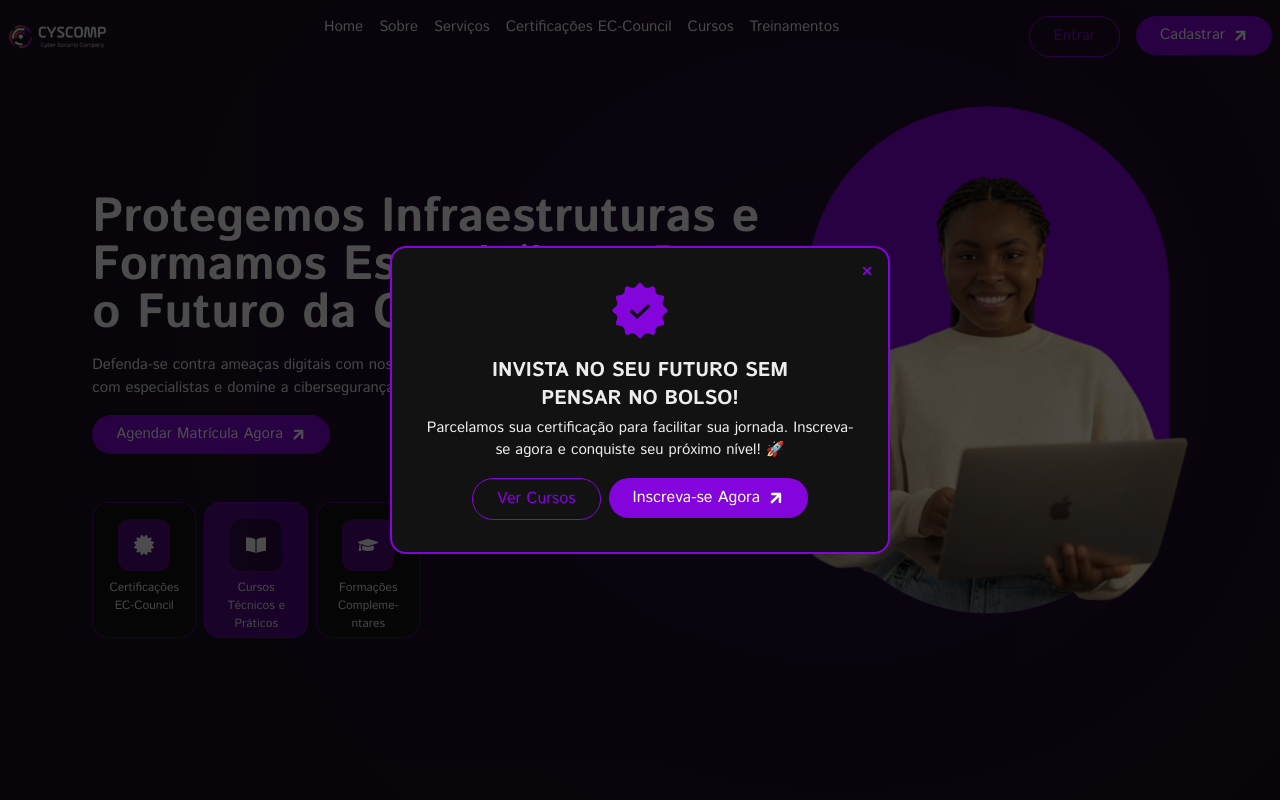
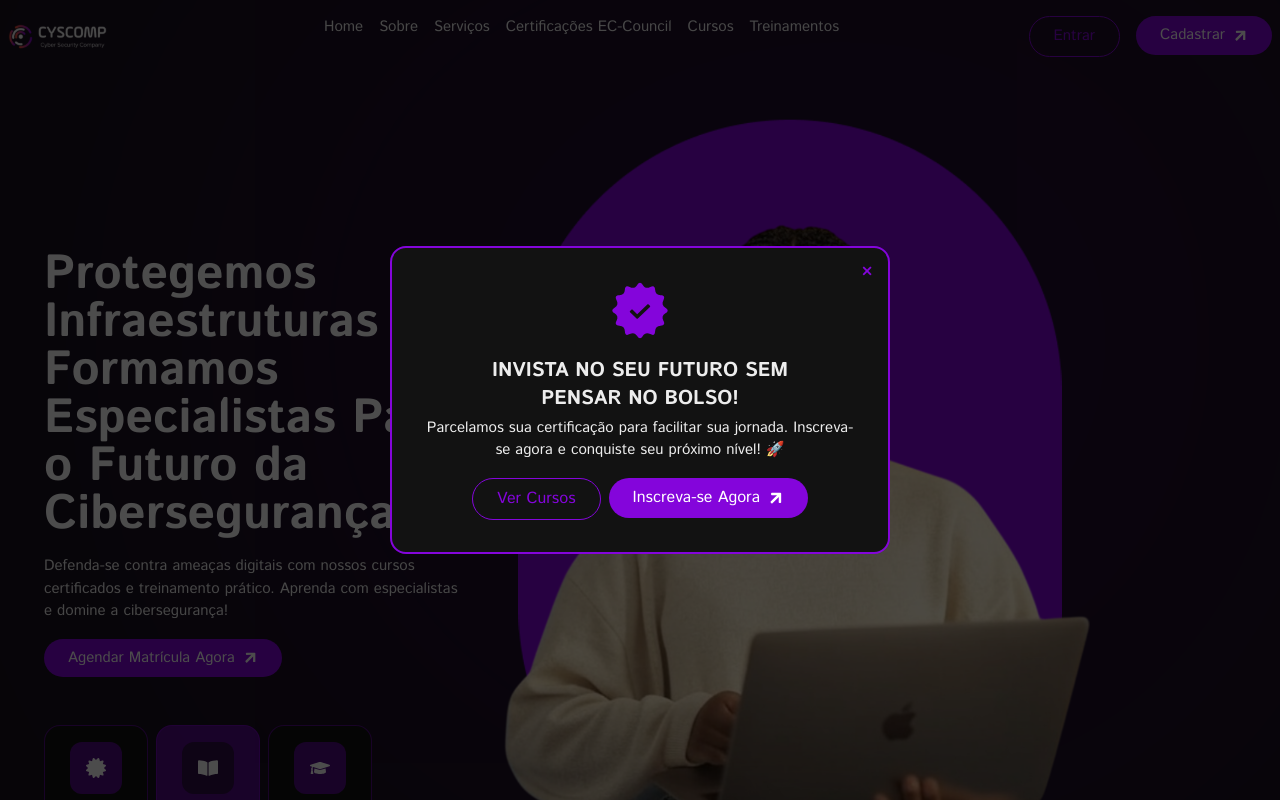
Before and after one commit to Euv29/cyscomp, a Next.js app: page / in a window 1280 px wide. Shown: the top 800 px of the page. Built offline with nearby package versions, Linux system fonts and the light colour scheme.

Commit message:
Fix some bugs

```diff
--- a/app/page.tsx
+++ b/app/page.tsx
@@ -148,8 +148,8 @@ export default function Home() {
                   </a>
                 </section>
               </section>
-              <section className="w-full md:w-auto hero-img">
-                <Image id="herImg" className="hero-img" src="/img/img2.webp" alt="Description of image" width={400} height={600} priority />
+              <section className="w-full hero-img">
+                <Image id="herImg" className="hero-img" src="/img/img2.webp" alt="Description of image" width={600} height={500} priority />
               </section>
             </section>
             {/* Sobre */}
```
